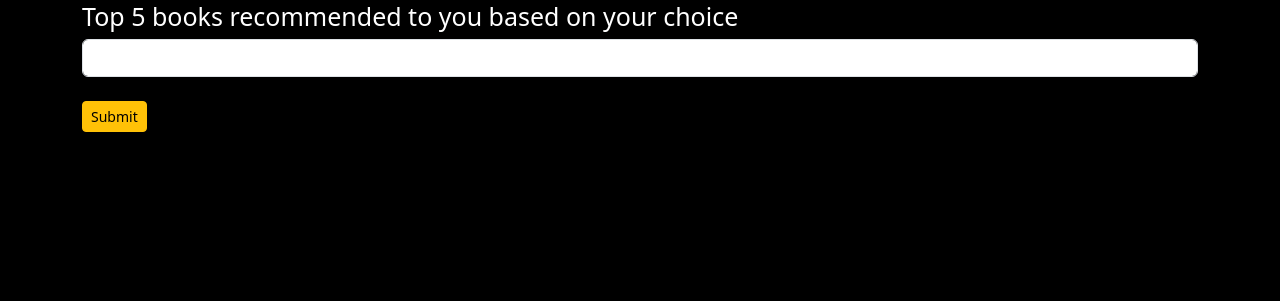
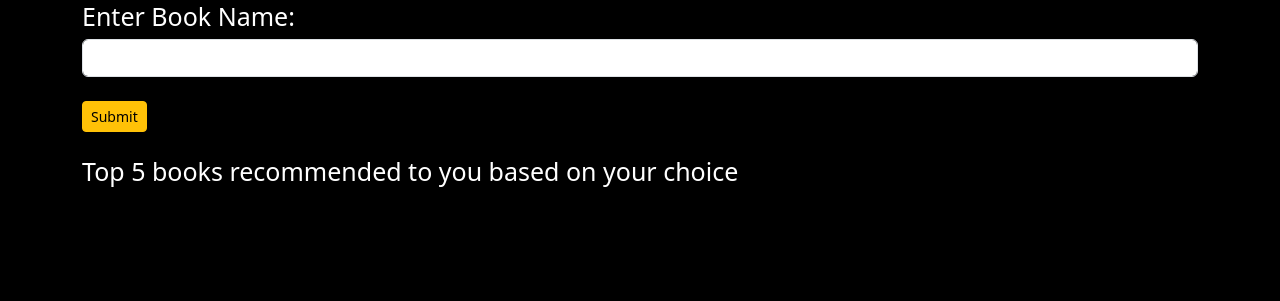
Before and after one commit to SatvikTripathi/Book-Recommender-System, a Flask app: page /recommend in a window 1280 px wide. Shown: the part 93-394 px from the top of the page. Run offline with Flask 3, Linux system fonts and the light colour scheme; parts of the project's set-up code (start-up, migrations or seed data) failed here and were passed over.

Commit message:
design changes

```diff
--- a/templates/recommend.html
+++ b/templates/recommend.html
@@ -30,10 +30,11 @@
     <div class = "container">
         <div class = "row">
             <div class = "col-md-12">
-                <h2 class = "text-white" style="font-size: 25px">Top 5 books recommended to you based on your choice</h2>
+                <h2 class = "text-white" style="font-size: 25px">Enter Book Name:</h2>
                 <form action = "/recommend_books", method = "POST">
                     <input name = "user_input" type = "text", class = "form-control"><br>
-                    <input type = "submit" class = "btn btn-sm btn-warning">
+                    <input type = "submit" class = "btn btn-sm btn-warning"><br><br>
+                    <h3 class = "text-white" style="font-size: 25px">Top 5 books recommended to you based on your choice</h3>
                 </form>
             </div>
 
```
